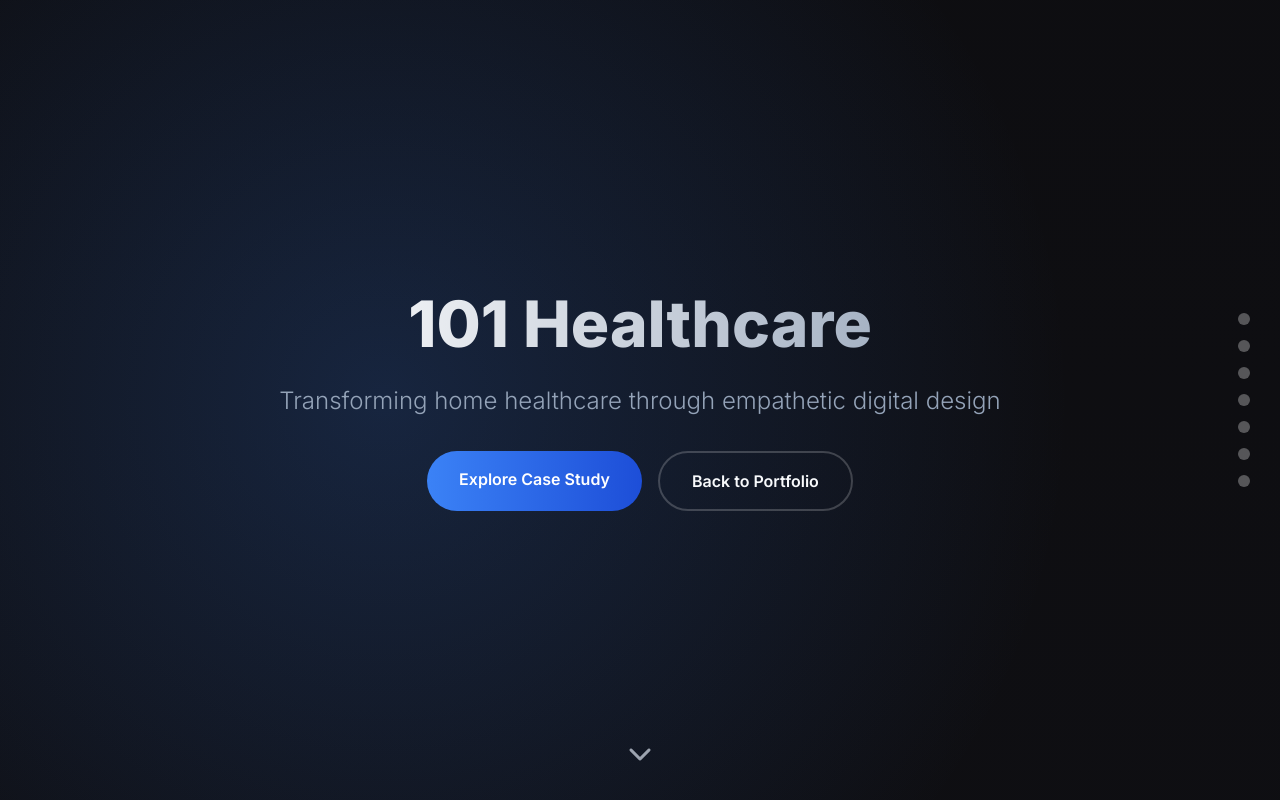
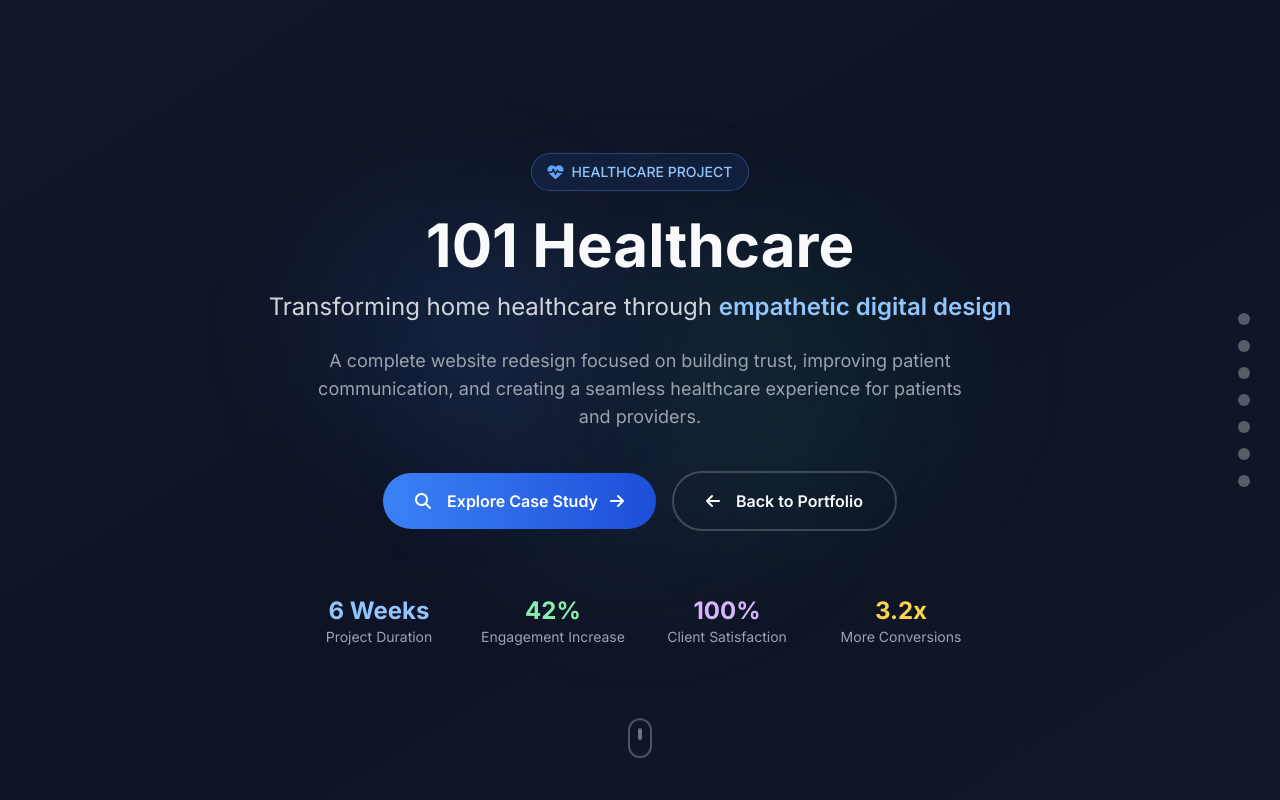
Before and after one commit to kunal0806/uiUx-portfolio, a website: page case-101healthcare.html in a window 1280 px wide. Shown: the top 800 px of the page. Drawn offline with nearby package versions, Linux system fonts and the light colour scheme; a web font is replaced by a local one.

Commit message:
Redesign

```diff
--- a/case-101healthcare.html
+++ b/case-101healthcare.html
@@ -358,20 +358,83 @@
       <a href="#learnings" class="nav-dot"></a>
     </div>
 
-    <!-- Hero -->
-    <div class="project-hero">
-      <div class="hero-content" data-aos="fade-up" data-aos-duration="1000">
-        <h1 class="hero-title">101 Healthcare</h1>
-        <p class="hero-subtitle">Transforming home healthcare through empathetic digital design</p>
-        <div class="flex flex-wrap gap-4 justify-center mt-8">
-          <a href="#overview" class="btn btn-primary">Explore Case Study</a>
-          <a href="./work.html" class="btn btn-outline">Back to Portfolio</a>
-        </div>
+<!-- Project Hero -->
+<section class="relative min-h-screen flex items-center justify-center bg-gradient-to-br from-gray-900 via-blue-900/20 to-gray-900 overflow-hidden">
+  <!-- Background Elements -->
+  <div class="absolute inset-0">
+    <div class="absolute top-1/4 left-1/4 w-64 h-64 bg-blue-500/10 rounded-full blur-3xl"></div>
+    <div class="absolute bottom-1/3 right-1/4 w-80 h-80 bg-green-500/5 rounded-full blur-3xl"></div>
+    <div class="absolute top-1/2 left-1/2 transform -translate-x-1/2 -translate-y-1/2 w-96 h-96 bg-blue-400/5 rounded-full blur-3xl"></div>
+  </div>
+
+  <!-- Main Content -->
+  <div class="relative z-10 max-w-4xl mx-auto px-6 text-center" data-aos="fade-up" data-aos-duration="1000">
+    <!-- Project Badge -->
+    <div class="inline-flex items-center gap-2 mb-6 px-4 py-2 rounded-full bg-blue-500/10 border border-blue-400/30 backdrop-blur-sm">
+      <i class="fas fa-heartbeat text-blue-400"></i>
+      <span class="text-blue-300 text-sm font-medium">HEALTHCARE PROJECT</span>
+    </div>
+
+    <!-- Main Title -->
+    <h1 class="text-4xl md:text-6xl font-bold mb-4 leading-tight">
+      101 Healthcare
+    </h1>
+
+    <!-- Subtitle -->
+    <p class="text-xl md:text-2xl text-gray-300 mb-6 max-w-3xl mx-auto leading-relaxed">
+      Transforming home healthcare through
+      <span class="text-blue-300 font-semibold">empathetic digital design</span>
+    </p>
+
+    <!-- Project Description -->
+    <p class="text-lg text-gray-400 mb-10 max-w-2xl mx-auto">
+      A complete website redesign focused on building trust, improving patient communication,
+      and creating a seamless healthcare experience for patients and providers.
+    </p>
+
+    <!-- CTA Buttons -->
+    <div class="flex flex-col sm:flex-row gap-4 justify-center items-center mb-16">
+      <a href="#overview" class="group btn btn-primary">
+        <i class="fas fa-search mr-3"></i>
+        Explore Case Study
+        <i class="fas fa-arrow-right ml-2 group-hover:translate-x-1 transition-transform duration-300"></i>
+      </a>
+      <a href="./work.html" class="group btn btn-outline">
+        <i class="fas fa-arrow-left mr-3"></i>
+        Back to Portfolio
+      </a>
+    </div>
+
+    <!-- Project Stats -->
+    <div class="grid grid-cols-2 md:grid-cols-4 gap-6 max-w-2xl mx-auto">
+      <div class="text-center" data-aos="fade-up" data-aos-delay="100">
+        <div class="text-2xl font-bold text-blue-300">6 Weeks</div>
+        <div class="text-gray-400 text-sm">Project Duration</div>
       </div>
-      <div class="scroll-indicator">
-        <i class="fas fa-chevron-down text-2xl text-gray-400"></i>
+      <div class="text-center" data-aos="fade-up" data-aos-delay="200">
+        <div class="text-2xl font-bold text-green-300">42%</div>
+        <div class="text-gray-400 text-sm">Engagement Increase</div>
+      </div>
+      <div class="text-center" data-aos="fade-up" data-aos-delay="300">
+        <div class="text-2xl font-bold text-purple-300">100%</div>
+        <div class="text-gray-400 text-sm">Client Satisfaction</div>
+      </div>
+      <div class="text-center" data-aos="fade-up" data-aos-delay="400">
+        <div class="text-2xl font-bold text-amber-300">3.2x</div>
+        <div class="text-gray-400 text-sm">More Conversions</div>
       </div>
     </div>
+  </div>
+
+  <!-- Scroll Indicator -->
+  <div class="absolute bottom-8 left-1/2 transform -translate-x-1/2">
+    <div class="flex flex-col items-center animate-bounce">
+      <div class="w-6 h-10 border-2 border-gray-600 rounded-full flex justify-center">
+        <div class="w-1 h-3 bg-gray-500 rounded-full mt-2"></div>
+      </div>
+    </div>
+  </div>
+</section>
 
     <!-- Overview -->
     <section id="overview" class="section" data-aos="fade-up">
@@ -469,9 +532,9 @@
       <h2 class="section-title">Challenges</h2>
       <div class="card">
         <div class="grid grid-cols-1 md:grid-cols-2 gap-6">
-          <div class="bg-red-900/20 p-5 rounded-lg border border-red-800/30">
+          <div class="bg-blue-900/20 p-5 rounded-lg border border-blue-800/30">
             <div class="flex items-center mb-3">
-              <div class="w-10 h-10 rounded-full bg-red-800/40 flex items-center justify-center mr-3">
+              <div class="w-10 h-10 rounded-full bg-blue-800/40 flex items-center justify-center mr-3">
                 <i class="fas fa-exclamation-triangle text-red-400"></i>
               </div>
               <h3 class="font-bold text-lg">Building from Scratch</h3>
@@ -479,9 +542,9 @@
             <p class="text-gray-300">Creating a complete digital experience without existing content structure or design guidelines.</p>
           </div>
 
-          <div class="bg-yellow-900/20 p-5 rounded-lg border border-yellow-800/30">
+          <div class="bg-blue-900/20 p-5 rounded-lg border border-blue-800/30">
             <div class="flex items-center mb-3">
-              <div class="w-10 h-10 rounded-full bg-yellow-800/40 flex items-center justify-center mr-3">
+              <div class="w-10 h-10 rounded-full bg-blue-800/40 flex items-center justify-center mr-3">
                 <i class="fas fa-balance-scale text-yellow-400"></i>
               </div>
               <h3 class="font-bold text-lg">Tone Balance</h3>
@@ -551,7 +614,7 @@
 
           <div>
             <div class="flex items-start mb-6">
-              <div class="w-12 h-12 rounded-full bg-yellow-500/20 flex items-center justify-center mr-4 flex-shrink-0">
+              <div class="w-12 h-12 rounded-full bg-blue-500/20 flex items-center justify-center mr-4 flex-shrink-0">
                 <i class="fas fa-hand-holding-heart text-yellow-400"></i>
               </div>
               <div>
@@ -561,7 +624,7 @@
             </div>
 
             <div class="flex items-start mb-6">
-              <div class="w-12 h-12 rounded-full bg-red-500/20 flex items-center justify-center mr-4 flex-shrink-0">
+              <div class="w-12 h-12 rounded-full bg-blue-500/20 flex items-center justify-center mr-4 flex-shrink-0">
                 <i class="fas fa-universal-access text-red-400"></i>
               </div>
               <div>
```
Also changed, not shown: case-campaign.html (+1 -1 lines), case-maplecode.html (+7 -7 lines).
